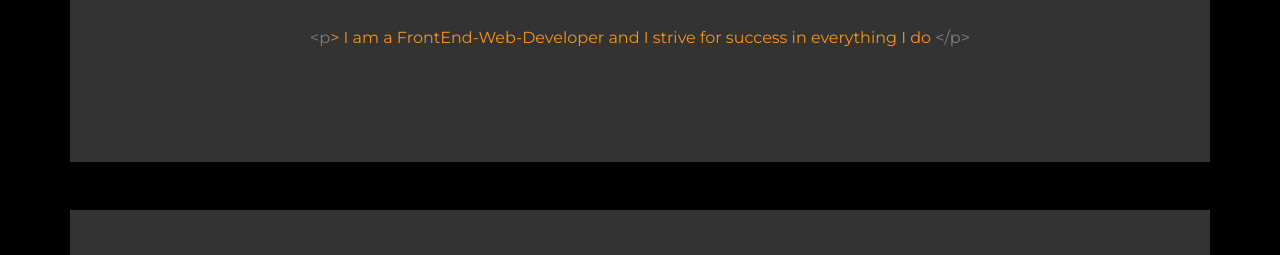
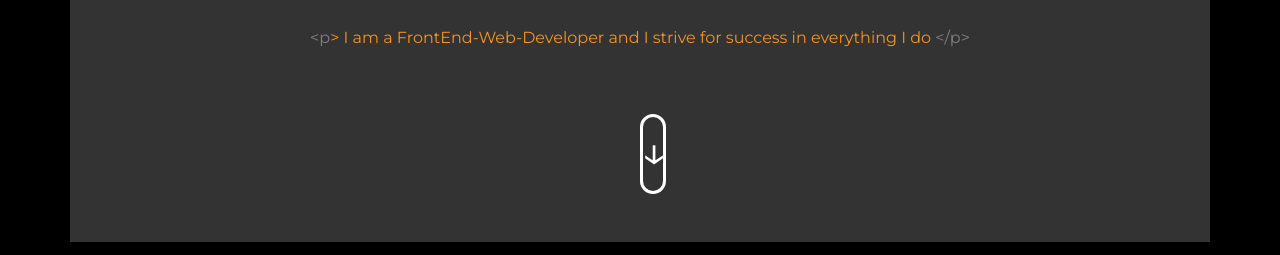
Before and after one commit to BeautyN/MyPortfolioWebsite, a plain HTML site: page index.html in a window 1280 px wide. Shown: the part 469-724 px from the top of the page. Drawn offline with nearby package versions, Linux system fonts and the light colour scheme.

Commit message:
added aroow tag

```diff
--- a/CSS/stylesheets.css
+++ b/CSS/stylesheets.css
@@ -19,6 +19,11 @@
         h3 {
             text-align: center;
             color: #f7931e;
+        }
+        /* Hi section */
+
+        .arrow {
+            display: none;
         }
         /* buttons */
 
@@ -285,16 +290,6 @@
             .AboutIconTwo {
                 background: #f7931e;
             }
-            /* .aboutIcon {
-                font-size: 30px;
-                width: 80px;
-                height: 80px;
-                border-radius: 50%;
-                background: white;
-                color: black;
-                text-align: center;
-                margin: auto;
-            } */
             /* testimonials */
             .testimonials {
                 padding: 25px 100px;
@@ -373,6 +368,22 @@
             .mobile {
                 display: none;
             }
+            /* the Hi section */
+            .arrow {
+                font-size: 45px;
+                /* margin-top: -5vh; */
+                margin-left: 50%;
+                width: 2vw;
+                height: 10vh;
+                border-radius: 60px;
+                border: solid white;
+                display: block;
+                /* padding: 15px; */
+            }
+            .ArrowTag {
+                margin-left: -3px;
+                padding-top: -40vh;
+            }
             .aboutpara {
                 position: relative;
                 padding: 20px;
--- a/index.html
+++ b/index.html
@@ -105,6 +105,9 @@
             </div>
             <div class="col-12 text-center my-5">
                 <p class="tag"><span class="lightgrey">&lt;&rcy;</span>&gt I am a FrontEnd-Web-Developer and I strive for success in everything I do <span class="span lightgrey">&lt;&sol;&rcy;&gt</span></p>
+            </div>
+            <div class="arrow">
+                <p class="ArrowTag">&#x2193;</p>
             </div>
         </div>
     </section>
```
